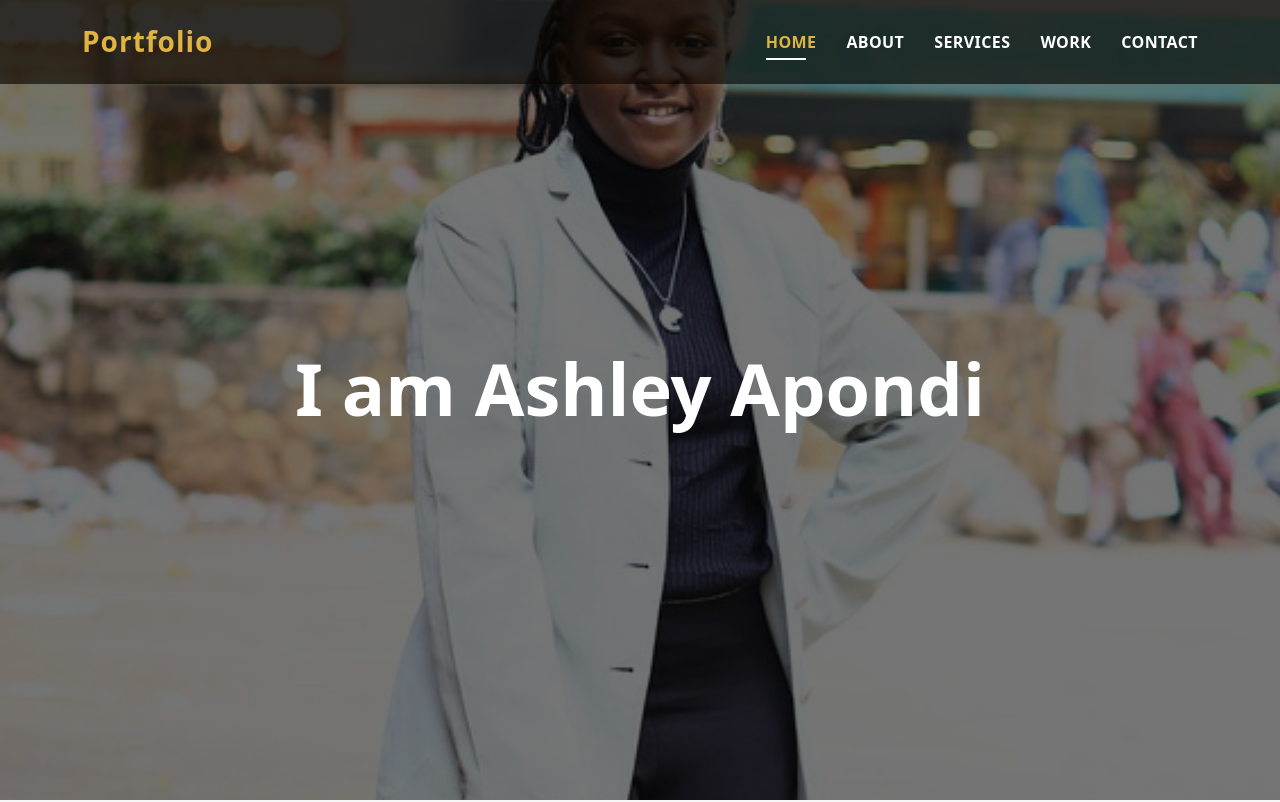
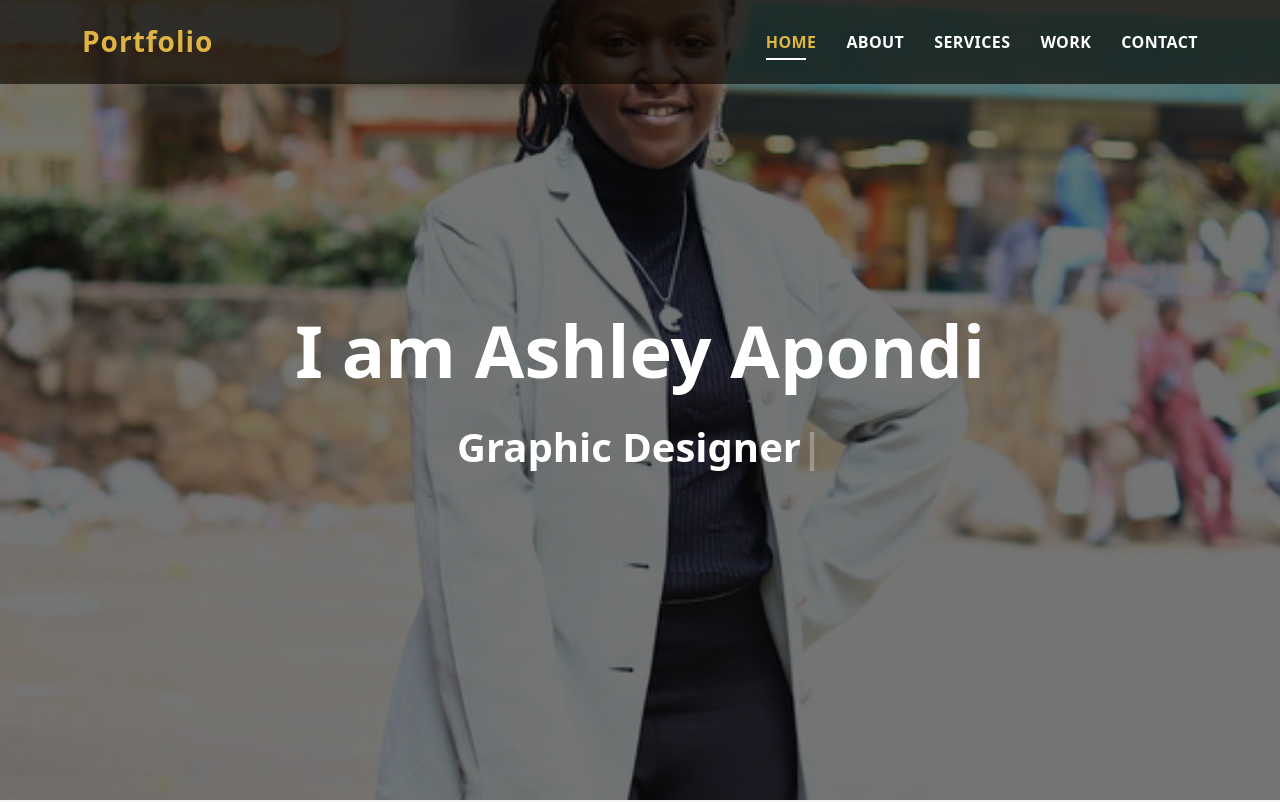
Before and after one commit to apondi-911/apondi-911.github.io, a website built with Parcel: page index.html in a window 1280 px wide. Shown: the top 802 px of the page. Built offline with nearby package versions, Linux system fonts and the light colour scheme.

Commit message:
Update index.html
Testing typed.js

```diff
--- a/index.html
+++ b/index.html
@@ -1069,6 +1069,7 @@
   <script src="vendor/glightbox/js/glightbox.min.js"></script>
   <script src="vendor/swiper/swiper-bundle.min.js"></script>
   <script src="vendor/typed.js/typed.umd.js"></script>
+  <script src="https://cdn.jsdelivr.net/npm/typed.js@2.0.12"></script>
 
 <!--  <script src="assets/vendor/php-email-form/validate.js"></script>-->
 
```
